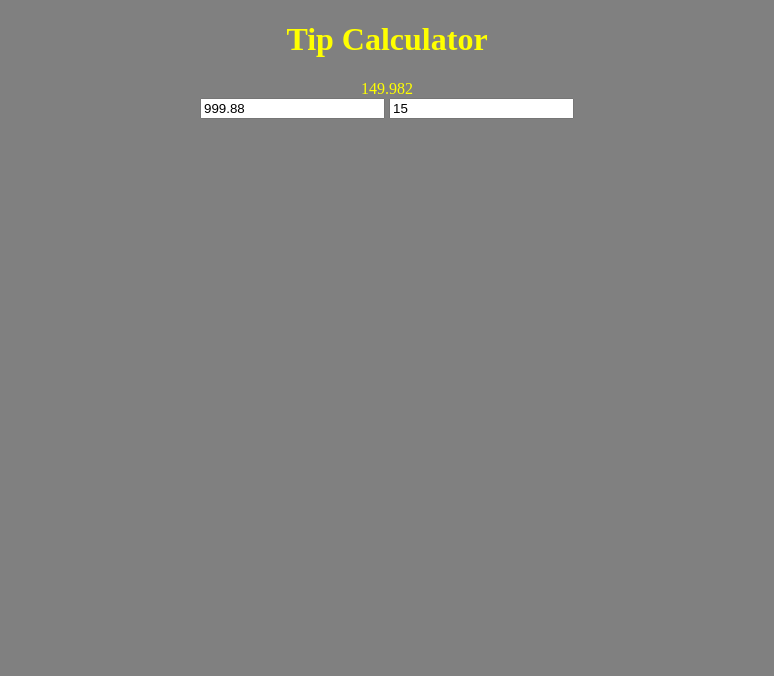
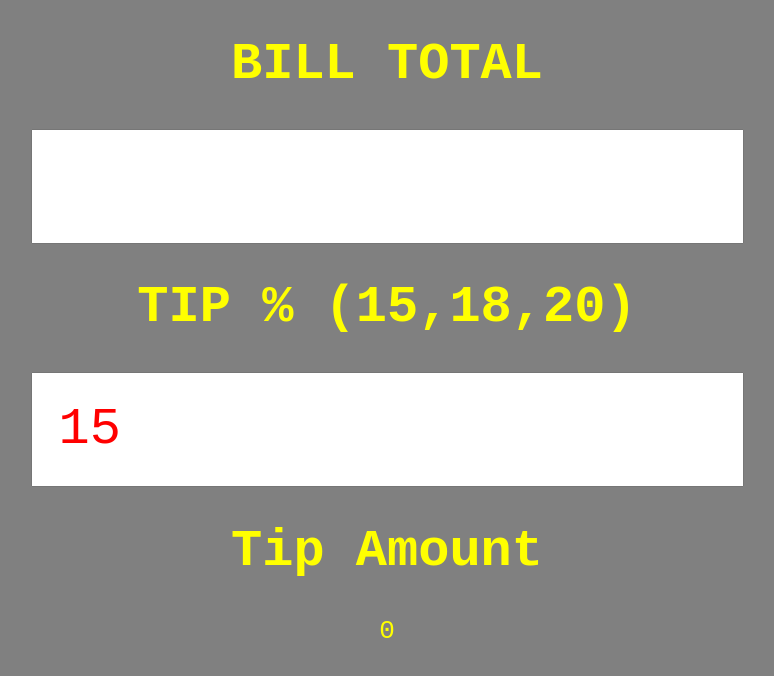
Before and after one commit to danield309/tip-calculator, a plain HTML site: page index.html in a window 1280 px wide. Shown: the whole page, without its empty margins (253-1027 px from the left). Drawn offline with Linux system fonts and the light colour scheme.

Commit message:
fixes program running

```diff
--- a/index.html
+++ b/index.html
@@ -7,13 +7,16 @@
 <body>
 
     <main>
-      <h1>Tip Calculator</h1>
+      <h1>BILL TOTAL</h1>
+      <input id="bill" value="10.00" type="number">
+      <h1>TIP % (15,18,20)</h1>
+      <input id="tip" value="15" type="number">
+      <h1>Tip Amount</h1>
       <div id="display">0.00</div>
-      <input id="bill" value="10.00" type="number">
-      <input id="tip" value="15" type="number">
     </main>
 
 <script src="script.js"></script>
 
 </body>
+
 </html>
--- a/script.js
+++ b/script.js
@@ -5,7 +5,7 @@ const tipInput = document.querySelector('#tip')
 console.log(display.innerHTML) // prints the text inside the tags
 console.log(billInput.value) // prints the value entered into the input
 
-billInput.value = 999.88 // Set the value to 999.88
+billInput.value = '' // Set the value to 999.88
 
 function calculateTip() {
     const billValue = billInput.value
@@ -14,6 +14,8 @@ function calculateTip() {
     const tipAmount = billValue * tipValue / 100
 
     display.innerHTML = tipAmount
+
+
 }
 
 billInput.addEventListener('input', calculateTip)
--- a/styles.css
+++ b/styles.css
@@ -5,4 +5,13 @@ body {
 main {
     color: yellow;
     text-align: center;
+    font-size: 2em;
+    font-family: monospace;
 }
+
+input{
+    color: red;
+    padding: 0.5em;
+    font-family: monospace;
+    font-size: 2em;
+}
```
